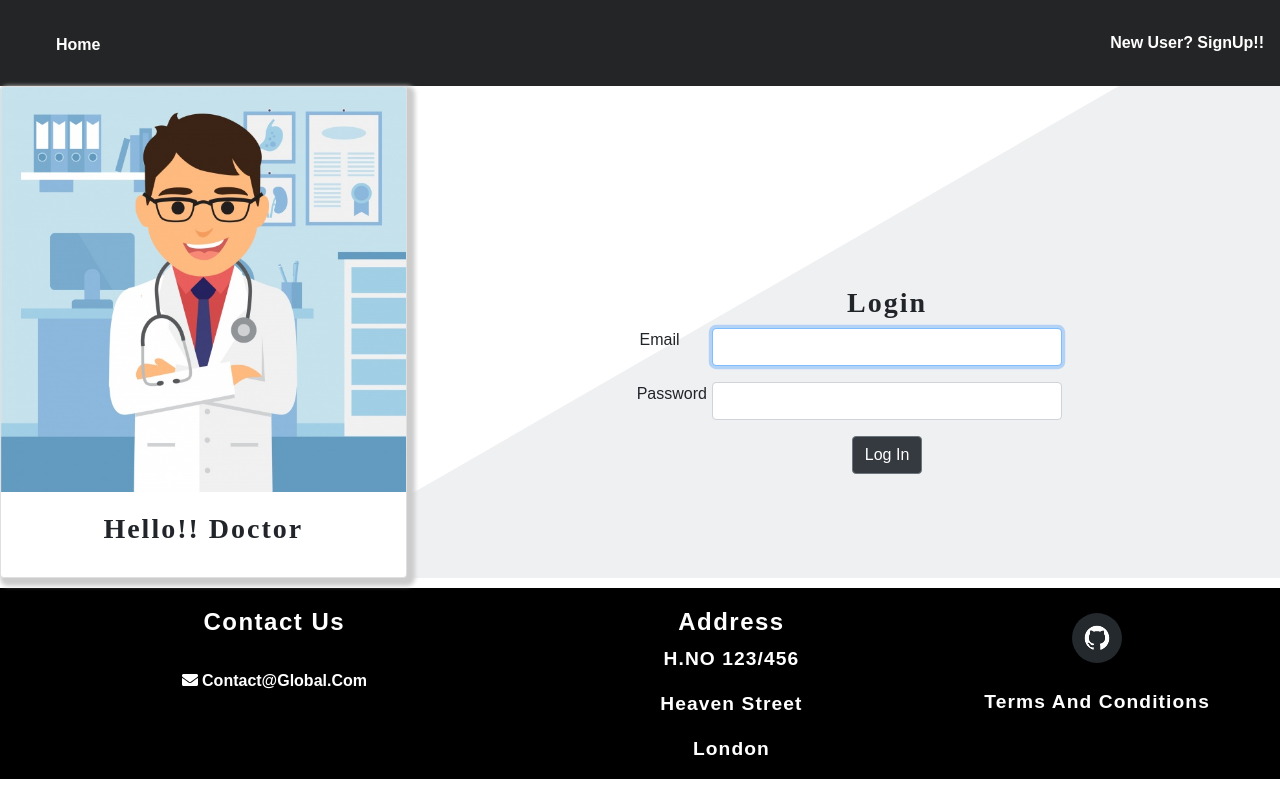
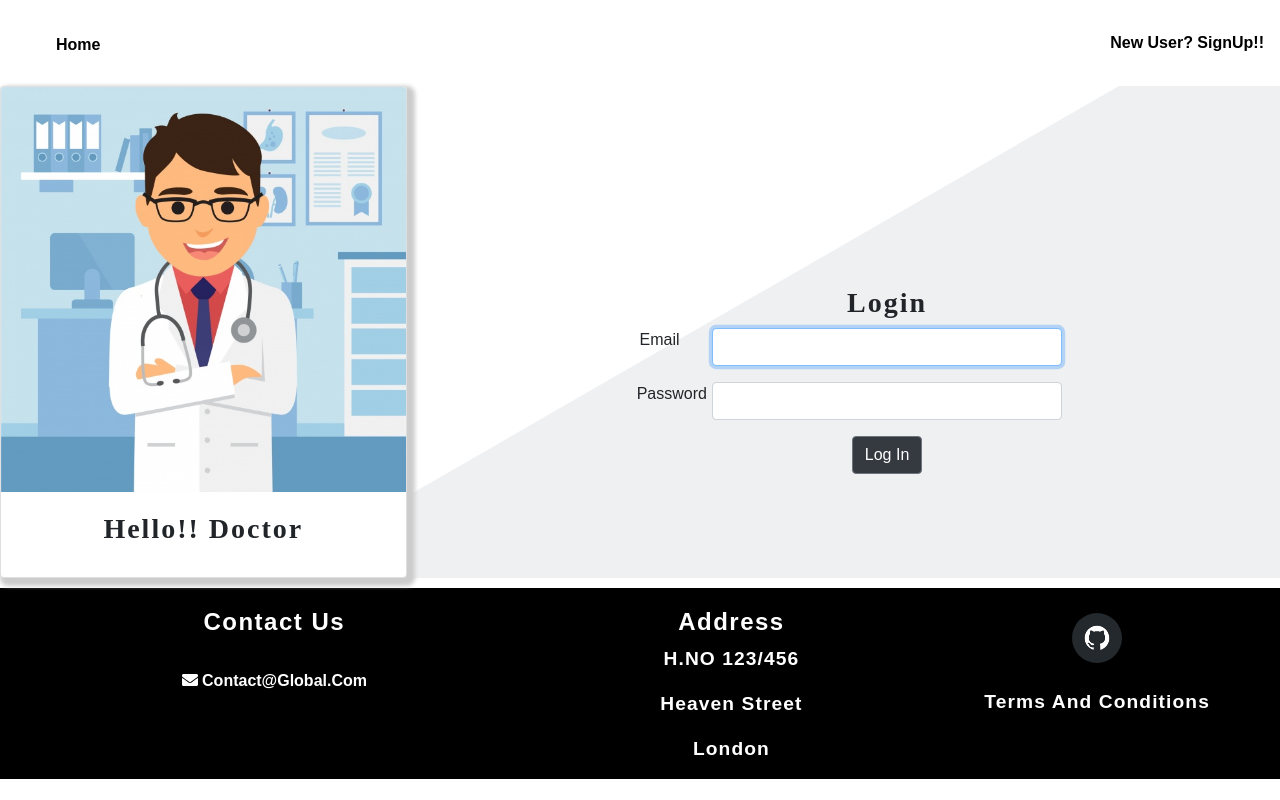
Before and after one commit to Yuvraj004/HMss3.0, a React (Create React App) app in the folder client/: page /doctorLogin in a window 1280 px wide. Built offline with nearby package versions, Linux system fonts and the light colour scheme; the HTML template or start-up script is replaced by a standard one.

Commit message:
changed button hover

```diff
--- a/client/public/index.html
+++ b/client/public/index.html
@@ -11,7 +11,7 @@
       content="Web site created using create-react-app"
     />
     <!-- <link rel="apple-touch-icon" href="./logo192.png" /> -->
-    <link href="https://cdn.jsdelivr.net/npm/bootstrap@5.3.0-alpha2/dist/css/bootstrap.min.css" rel="stylesheet" integrity="sha384-aFq/bzH65dt+w6FI2ooMVUpc+21e0SRygnTpmBvdBgSdnuTN7QbdgL+OapgHtvPp" crossorigin="anonymous">
+    <!-- <link href="https://cdn.jsdelivr.net/npm/bootstrap@5.3.0-alpha2/dist/css/bootstrap.min.css" rel="stylesheet" integrity="sha384-aFq/bzH65dt+w6FI2ooMVUpc+21e0SRygnTpmBvdBgSdnuTN7QbdgL+OapgHtvPp" crossorigin="anonymous"> -->
     <!-- <link rel="stylesheet" href="../src/style.css"> -->
     <link rel="preconnect" href="https://fonts.googleapis.com">
     <link rel="preconnect" href="https://fonts.gstatic.com" crossorigin>
--- a/client/src/App.css
+++ b/client/src/App.css
@@ -182,6 +182,25 @@ a:hover{
 
 }
 
+.link{
+    text-decoration: none;
+    display: inline-block;
+    color: var(--h1-color);
+    transform: 0.2s ease-in-out;
+    font-size: 1rem;
+    font-weight: 600;
+}
+
+.link:hover{
+    text-decoration: none;
+    display: inline-block;
+    color: #fff;
+    transform: 0.2s ease-in-out;
+    font-size: 1rem;
+    font-weight: 600;
+}
+
+
 .flex{
     display: flex;
     justify-content: center;
--- a/client/src/Components/LoginNav.js
+++ b/client/src/Components/LoginNav.js
@@ -3,17 +3,13 @@ import { Nav, Navbar, NavbarText, NavItem } from "reactstrap";
 
 export default function LoginNav({ msg }) {
 	return (
-		<Navbar style={{ backgroundColor: "#242526" }} expand="md">
+		<Navbar style={{ backgroundColor: "#fff" }} expand="md">
 			<Nav className="mr-auto" navbar>
 				<NavItem
-					style={{
-						color: "white",
-						padding: "20px",
-						fontSize: "20px",
-					}}
+					style={{padding: "20px",fontSize: "20px"}}
 				>
 					<Link
-						style={{ textDecoration: "none", color: "white" }}
+						style={{ textDecoration: "none" }}
 						to="/"
 					>
 						Home
@@ -24,8 +20,8 @@ export default function LoginNav({ msg }) {
 			{msg ? (
 				<></>
 			) : (
-				<NavbarText>
-					<Link to="/signUp" style={{ color: "white" }}>
+				<NavbarText >
+					<Link to="/signUp" >
 						New User? SignUp!!
 					</Link>
 				</NavbarText>
```
